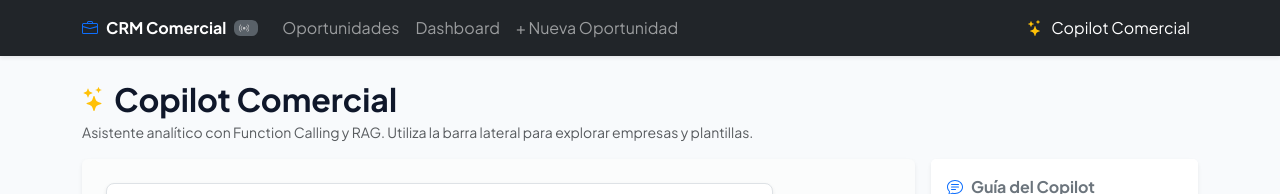
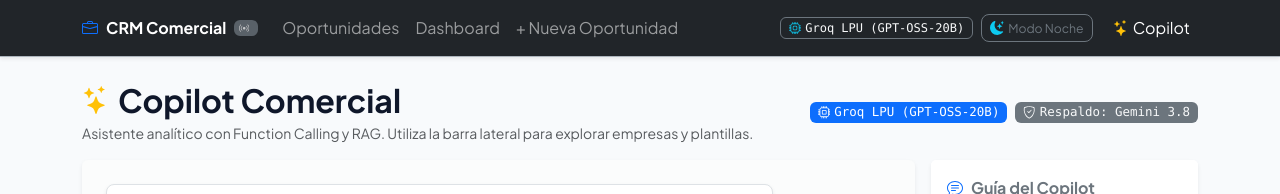
Before and after one commit to rasoh2/crm, a React (Vite) app in the folder frontend/: page /chat in a window 1280 px wide. Shown: the top 194 px of the page. Built offline with nearby package versions, Linux system fonts and the light colour scheme; no server answers.

Commit message:
feat(ui): add dark/light mode toggle and AI model badges

```diff
--- a/frontend/src/components/chat/AIChatBox.jsx
+++ b/frontend/src/components/chat/AIChatBox.jsx
@@ -1,6 +1,6 @@
 import { useState, useRef, useEffect } from 'react';
 import { Card, Form, Button, Spinner, Badge, Row, Col } from 'react-bootstrap';
-import { BsSend, BsStars, BsPerson, BsBuilding, BsChatText, BsLightningCharge } from 'react-icons/bs';
+import { BsSend, BsStars, BsPerson, BsBuilding, BsChatText, BsLightningCharge, BsCpu, BsShieldCheck } from 'react-icons/bs';
 import { chatApi, opportunityApi } from '../../services/api';
 import ReactMarkdown from 'react-markdown';
 import remarkGfm from 'remark-gfm';
@@ -147,13 +147,26 @@ export default function AIChatBox() {
 
   return (
     <>
-      <div className="d-flex align-items-center mb-1">
-        <BsStars className="me-2 text-warning fs-4" />
-        <h2 className="mb-0 fw-bold tracking-tight">Copilot Comercial</h2>
+      <div className="d-flex align-items-center justify-content-between mb-3 flex-wrap gap-2">
+        <div>
+          <div className="d-flex align-items-center">
+            <BsStars className="me-2 text-warning fs-3" />
+            <h2 className="mb-0 fw-bold tracking-tight">Copilot Comercial</h2>
+          </div>
+          <p className="text-muted small mb-0 mt-1">
+            Asistente analítico con Function Calling y RAG. Utiliza la barra lateral para explorar empresas y plantillas.
+          </p>
+        </div>
+
+        <div className="d-flex align-items-center gap-2">
+          <Badge bg="primary" className="px-2 py-1 shadow-2xs d-flex align-items-center gap-1 font-monospace fw-normal" style={{ fontSize: '0.78rem' }} title="Modelo primario activo de alta velocidad">
+            <BsCpu /> Groq LPU (GPT-OSS-20B)
+          </Badge>
+          <Badge bg="secondary" text="light" className="px-2 py-1 shadow-2xs d-flex align-items-center gap-1 font-monospace fw-normal" style={{ fontSize: '0.78rem' }} title="Respaldo automático en alta disponibilidad">
+            <BsShieldCheck /> Respaldo: Gemini 3.8
+          </Badge>
+        </div>
       </div>
-      <p className="text-muted small mb-3">
-        Asistente analítico con Function Calling y RAG. Utiliza la barra lateral para explorar empresas y plantillas.
-      </p>
 
       <Row className="g-3">
         {/* Columna Principal: Área de Chat e Input */}
--- a/frontend/src/components/layout/Navbar.jsx
+++ b/frontend/src/components/layout/Navbar.jsx
@@ -1,12 +1,25 @@
 import { useState, useEffect } from 'react';
-import { Navbar as BsNavbar, Container, Nav, Badge } from 'react-bootstrap';
+import { Navbar as BsNavbar, Container, Nav, Badge, Button } from 'react-bootstrap';
 import { Link, useLocation } from 'react-router-dom';
-import { BsStars, BsBriefcase, BsBroadcast } from 'react-icons/bs';
+import { BsStars, BsBriefcase, BsBroadcast, BsSunFill, BsMoonStarsFill, BsCpu } from 'react-icons/bs';
 import { socket } from '../../services/socket';
 
 export default function Navbar() {
   const location = useLocation();
   const [isConnected, setIsConnected] = useState(socket.connected);
+  const [darkMode, setDarkMode] = useState(() => {
+    return localStorage.getItem('crm_theme') === 'dark';
+  });
+
+  useEffect(() => {
+    if (darkMode) {
+      document.documentElement.setAttribute('data-bs-theme', 'dark');
+      localStorage.setItem('crm_theme', 'dark');
+    } else {
+      document.documentElement.setAttribute('data-bs-theme', 'light');
+      localStorage.setItem('crm_theme', 'light');
+    }
+  }, [darkMode]);
 
   useEffect(() => {
     function onConnect() {
@@ -30,7 +43,7 @@ export default function Navbar() {
   }, []);
 
   return (
-    <BsNavbar bg="dark" variant="dark" expand="lg" sticky="top" className="shadow-sm">
+    <BsNavbar bg="dark" variant="dark" expand="lg" sticky="top" className="shadow-sm border-bottom border-dark-subtle">
       <Container>
         <BsNavbar.Brand as={Link} to="/" className="fw-bold tracking-tight d-flex align-items-center me-auto me-lg-3 fs-6 fs-sm-5">
           <BsBriefcase className="me-2 text-primary flex-shrink-0" />
@@ -70,15 +83,46 @@ export default function Navbar() {
               + Nueva Oportunidad
             </Nav.Link>
           </Nav>
-          <Nav>
+          <Nav className="align-items-center gap-2 mt-2 mt-lg-0">
+            {/* Indicador de Modelo IA Activo */}
+            <Badge
+              bg="dark"
+              text="light"
+              className="border border-secondary px-2 py-1 font-monospace fw-normal d-flex align-items-center shadow-2xs"
+              title="Modelo primario activo: Groq LPU (GPT-OSS-20B) | Respaldo: Gemini 3.8 Flash"
+              style={{ fontSize: '0.75rem' }}
+            >
+              <BsCpu className="me-1 text-info" />
+              <span>Groq LPU (GPT-OSS-20B)</span>
+            </Badge>
+
+            {/* Botón de Modo Noche / Día */}
+            <Button
+              variant={darkMode ? 'outline-light' : 'outline-secondary'}
+              size="sm"
+              onClick={() => setDarkMode(!darkMode)}
+              className="d-flex align-items-center justify-content-center p-1 px-2 rounded-3"
+              title={darkMode ? 'Cambiar a Modo Día (Claro)' : 'Cambiar a Modo Noche (Oscuro)'}
+            >
+              {darkMode ? (
+                <>
+                  <BsSunFill className="text-warning me-1" /> <small>Modo Día</small>
+                </>
+              ) : (
+                <>
+                  <BsMoonStarsFill className="text-info me-1" /> <small>Modo Noche</small>
+                </>
+              )}
+            </Button>
+
             <Nav.Link
               as={Link}
               to="/chat"
               active={location.pathname === '/chat'}
-              className="d-flex align-items-center"
+              className="d-flex align-items-center ms-lg-1"
             >
-              <BsStars className="me-2 text-warning" />
-              Copilot Comercial
+              <BsStars className="me-1 text-warning" />
+              Copilot
             </Nav.Link>
           </Nav>
         </BsNavbar.Collapse>
--- a/frontend/src/index.css
+++ b/frontend/src/index.css
@@ -337,3 +337,57 @@ body {
     height: 65vh !important;
   }
 }
+
+/* ========================================
+   Ajustes Personalizados para Modo Noche (Dark Mode)
+   ======================================== */
+[data-bs-theme="dark"] {
+  --crm-bg: #0f172a;
+  --crm-card-bg: #1e293b;
+  --crm-border-color: #334155;
+  background-color: var(--crm-bg);
+  color: #f8fafc;
+}
+
+[data-bs-theme="dark"] .bg-light {
+  background-color: #1e293b !important;
+}
+
+[data-bs-theme="dark"] .chat-content table {
+  border-color: #334155;
+}
+
+[data-bs-theme="dark"] .chat-content th {
+  background-color: #1e293b;
+  color: #94a3b8;
+  border-bottom-color: #475569;
+}
+
+[data-bs-theme="dark"] .chat-content td {
+  background-color: #0f172a;
+  color: #f1f5f9;
+  border-bottom-color: #334155;
+}
+
+[data-bs-theme="dark"] .chat-content tr:nth-child(even) td {
+  background-color: #1e293b;
+}
+
+[data-bs-theme="dark"] .table-crm {
+  background-color: #1e293b;
+}
+
+[data-bs-theme="dark"] .table-crm th {
+  background-color: #0f172a !important;
+  color: #94a3b8;
+  border-bottom-color: #334155;
+}
+
+[data-bs-theme="dark"] .table-crm td {
+  color: #f1f5f9;
+  border-bottom-color: #1e293b;
+}
+
+[data-bs-theme="dark"] .table-crm tbody tr:hover {
+  background-color: #334155 !important;
+}
```
